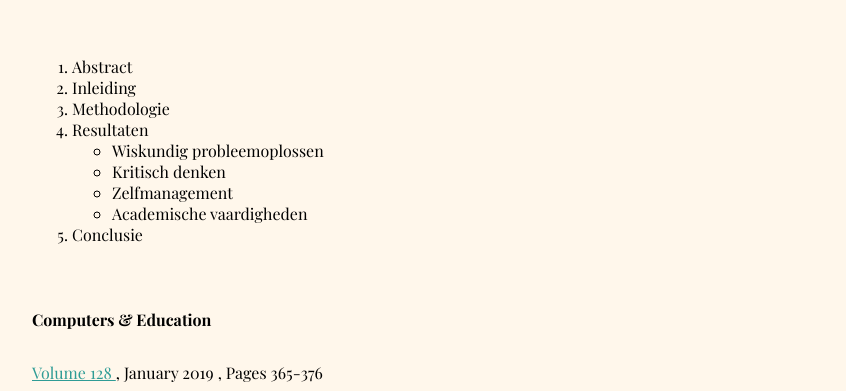
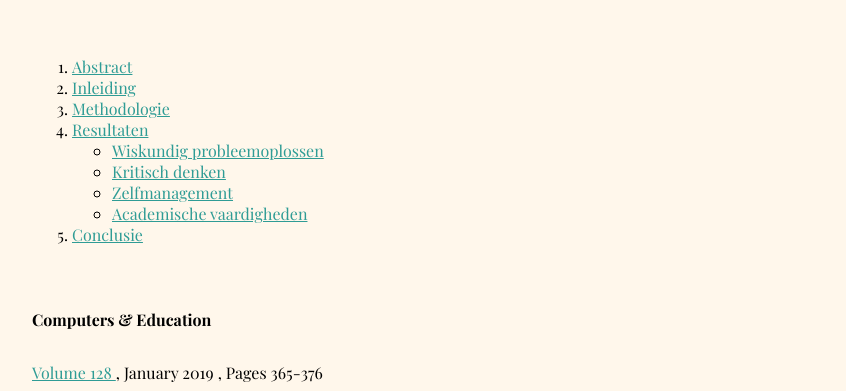
Before and after one commit to auroraengelgeer/wetenschapsartikel_lesopdracht1FRO, a website: page frontend-html-research-article/index.html in a window 1280 px wide. Shown: the top 391 px of the page, without its empty margins (208-1054 px from the left). Drawn offline with nearby package versions, Linux system fonts and the light colour scheme; a web font is replaced by a local one.

Commit message:
added jumplinks to header, worked on blockquote, changed quoter from <p> to <footer> because of semantics and indentation. see added comment for details.

```diff
--- a/frontend-html-research-article/index.html
+++ b/frontend-html-research-article/index.html
@@ -8,18 +8,18 @@
 <header>
     <aside>
         <ol>
-            <li>Abstract</li>
-            <li>Inleiding</li>
-            <li>Methodologie</li>
-            <li>Resultaten
+            <li><a href="#abstract">Abstract</a> </li>
+            <li><a href="#inleiding">Inleiding</a></li>
+            <li><a href="#methodologie">Methodologie</a></li>
+            <li><a href="#resultaten">Resultaten</a></li>
                 <ul>
-                    <li>Wiskundig probleemoplossen</li>
-                    <li>Kritisch denken</li>
-                    <li>Zelfmanagement</li>
-                    <li>Academische vaardigheden</li>
+                    <li><a href="#wis-probleemoplossen">Wiskundig probleemoplossen</a></li>
+                    <li><a href="#kritisch-denken">Kritisch denken</a> </li>
+                    <li><a href="#zelfmanagement">Zelfmanagement</a></li>
+                    <li><a href="#vaardigheden">Academische vaardigheden</a></li>
                 </ul>
             </li>
-            <li>Conclusie</li>
+            <li><a href="#conclusie">Conclusie</a></li>
         </ol>
     </aside>
     <h4>Computers & Education</h4>
@@ -33,7 +33,7 @@
 
         <article class="hero">
             <section>
-                <h2>Abstract</h2>
+                <h2 id="abstract"> Abstract</h2>
                      <p><em>
                          De heropleving van computerprogrammeren in het schoolcurriculum biedt de belofte om studenten voor te bereiden op
                          de toekomst, waarbij de leerervaring verder gaat dan alleen het leren coderen.
@@ -53,7 +53,7 @@
     <article class="introduction">
     <section>
         <div>
-            <h2>Inleiding</h2>
+            <h2 id="inleiding">Inleiding</h2>
                 <p>
                     Programmeren of computerprogrammeren werd in de jaren zestig voor het eerst ontwikkeld met schoolkinderen in
                     gedachten, met de visie dat het leren zou transformeren <cite>(Feurzeig, Papert, & Lawler, 2011)</cite>.
@@ -77,7 +77,7 @@
 
     <article class="methodology">
     <section>
-        <h2>Methodologie</h2>
+        <h2 id="methodologie">Methodologie</h2>
             <p>
                 Om een grondige analyse van de educatieve uitkomsten van programmeren te verkrijgen, werd een systematische review
                 uitgevoerd. Een uitgebreide zoekopdracht werd uitgevoerd in toonaangevende academische databases, waaronder
@@ -98,14 +98,19 @@
                         van programmeren in het schoolcurriculum."
                     </p>
                 </blockquote>
-                <p>—Nova Eeken,<em> Hogeschool NOVI</em></p>
+                <footer>—Nova Eeken,<em> Hogeschool NOVI</em></footer>
+<!--                   When I used footer, this correctly connects the quote to the quoter, but unfortunately this results in
+                       <em> no longer giving the correct font after CSS styling is applied. When I replace <footer> with <p>
+                       the indentation is not correct, but the font for "hogeschool novi" is correct when styled with <em>
+                       I do not have a solution where both are applied correctly(indentation and emphasis in correct font).
+                       I chose footer because this is semantically correct.-->
             </div>
     </section>
     </article>
 
     <article class="results">
     <section>
-        <h2>Resultaten</h2>
+        <h2 id="resultaten">Resultaten</h2>
         <p>
             Uit de analyse van de geselecteerde artikelen kwamen diverse educatieve uitkomsten naar voren die geassocieerd
             worden met het leren programmeren. Een overkoepelend model werd ontwikkeld om deze uitkomsten te visualiseren
@@ -147,7 +152,7 @@
     </section>
 
     <section>
-        <h3>Wiskundig probleemoplossen</h3>
+        <h3 id="wis-probleemoplossen">Wiskundig probleemoplossen</h3>
         <p>
             Het leren van programmeren stimuleert de ontwikkeling van wiskundige vaardigheden, zoals logisch denken,
             patroonherkenning en probleemoplossen. Door middel van code kunnen complexe wiskundige concepten worden toegepast
@@ -188,7 +193,7 @@
     </section>
 
     <section>
-        <h3>Kritisch denken</h3>
+        <h3 id="kritisch-denken">Kritisch denken</h3>
         <p>
             Het coderen vereist een systematische en analytische benadering, waarbij studenten worden aangemoedigd
             om logisch te redeneren en problemen op te lossen. Door het ontleden van complexe problemen in kleinere
@@ -200,7 +205,7 @@
 
     <section>
         <div>
-            <h3>Zelfmanagement</h3>
+            <h3 id="zelfmanagement">Zelfmanagement</h3>
             <p>
                 Het programmeren vereist nauwkeurigheid, doorzettingsvermogen en zelfdiscipline.
                 Studenten leren plannen, organiseren en prioriteiten stellen om hun projecten succesvol af te ronden.
@@ -218,7 +223,7 @@
     </section>
 
     <section>
-        <h3>Academische vaardigheden</h3>
+        <h3 id="vaardigheden">Academische vaardigheden</h3>
         <p>
             Naast de directe educatieve voordelen, heeft het leren programmeren ook een positief effect op academische
             vaardigheden, zoals leesvaardigheid, schrijfvaardigheid en probleemoplossend vermogen. Het coderen vergroot
@@ -245,7 +250,7 @@
 
     <article class="conclusion">
     <section>
-        <h2>Conclusie</h2>
+        <h2 id="conclusie">Conclusie</h2>
         <p>
             Het integreren van programmeren in het schoolcurriculum heeft bewezen educatieve voordelen voor iedereen.
             Naast het leren coderen, verwerven studenten waardevolle vaardigheden op het gebied van wiskundig probleemoplossen,
```
